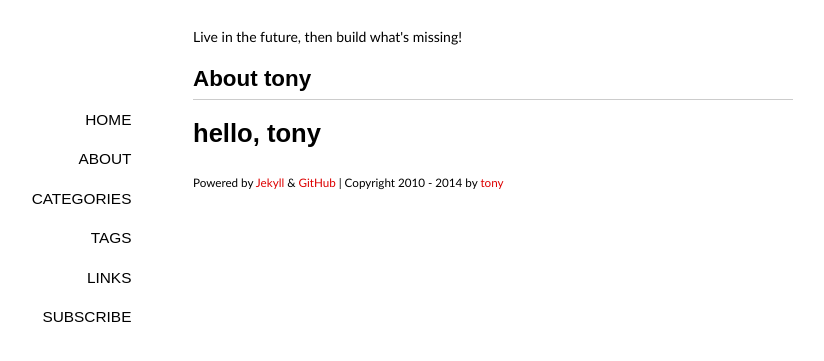
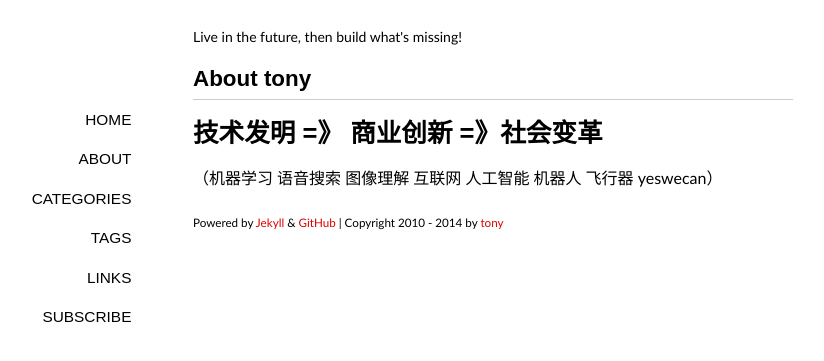
Before and after one commit to tonyskywalker/tonyskywalker.github.io, a Jekyll site: the page built from about/index.md, in a window 1280 px wide. Shown: the top 361 px of the page, without its empty margins (147-971 px from the left). Built offline with Jekyll 4.4.1, drawn with Linux system fonts in a browser that asks for light colours; some web fonts are replaced; Markdown is read by kramdown in place of the engine named in the settings; comment, search, counter and statistics services are not loaded.

Commit message:
update about

```diff
--- a/about/index.md
+++ b/about/index.md
@@ -4,5 +4,7 @@ layout: page
 comments: yes
 ---
 
-hello, tony
-===========
+技术发明 =》 商业创新 =》社会变革
+================================
+
+（机器学习 语音搜索 图像理解 互联网 人工智能 机器人 飞行器 yeswecan）
```
